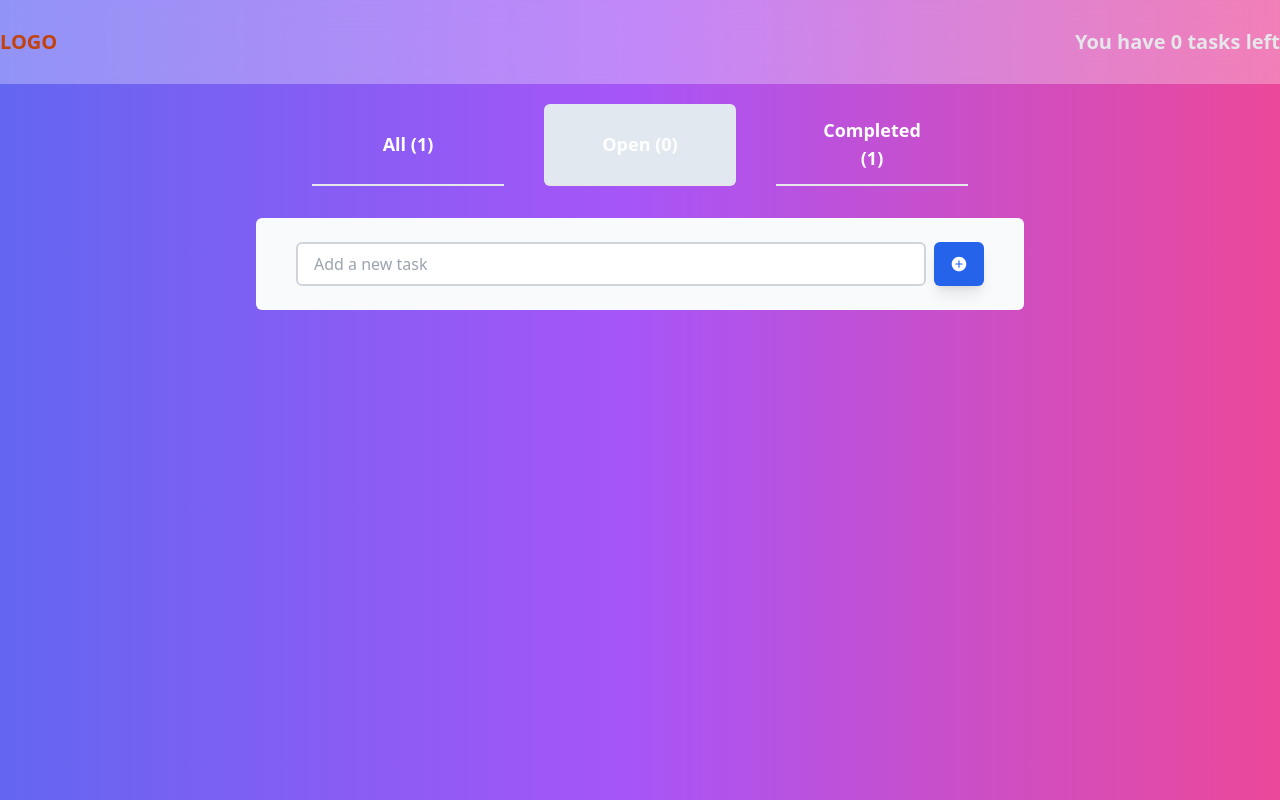
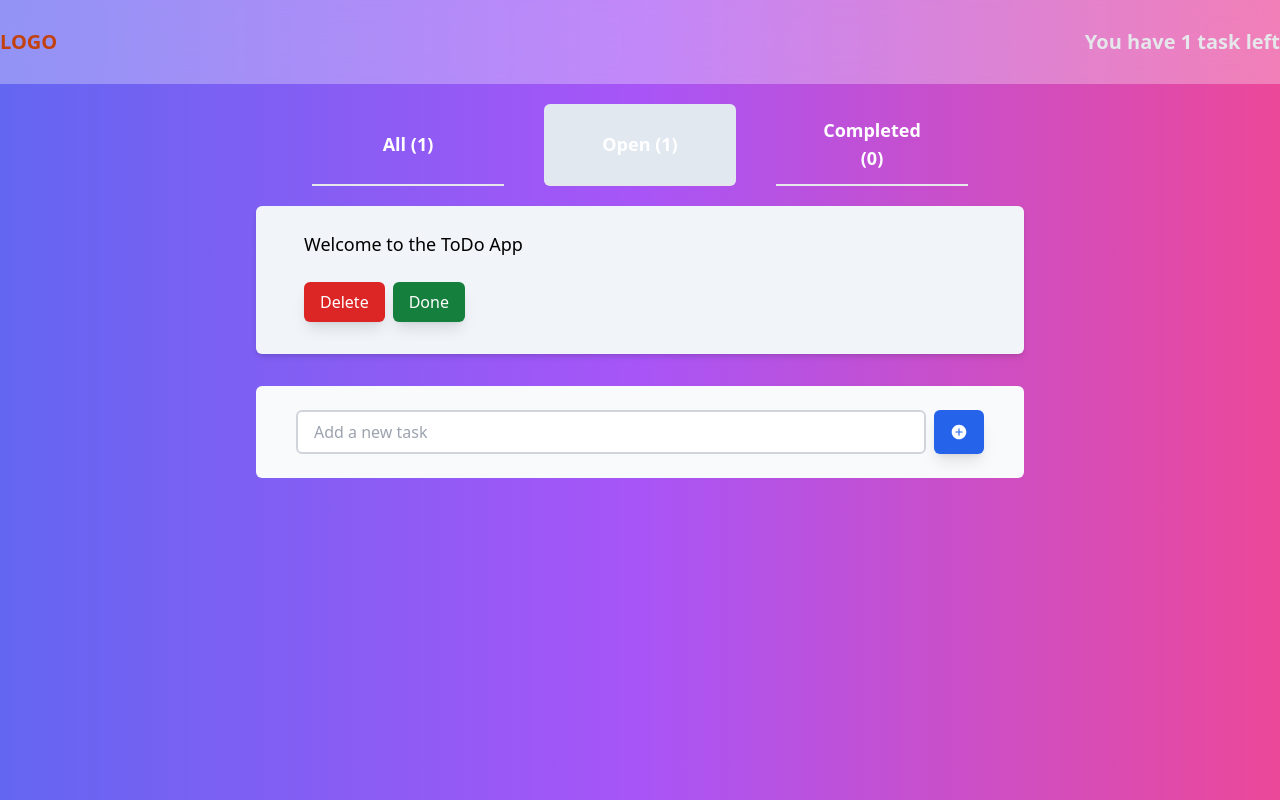
Before and after one commit to jas-singhh/react-to-do-list, a React (Vite) app: page / in a window 1280 px wide. Built offline with nearby package versions, Linux system fonts and the light colour scheme.

Commit message:
add done functionality

```diff
--- a/src/App.jsx
+++ b/src/App.jsx
@@ -6,11 +6,10 @@ import { useState } from "react";
 
 function App() {
   const [tasks, setTasks] = useState([
-    { task: "Welcome to the ToDo App", completed: true },
+    { task: "Welcome to the ToDo App", completed: false },
   ]);
 
   const [selectedTab, setSelectedTab] = useState("Open");
-  console.log("tab", selectedTab);
 
   function handleAddTask(task) {
     if (task === "") return;
@@ -20,11 +19,20 @@ function App() {
     setTasks(taskObj);
   }
 
+  function handleCompleteTask(index) {
+    const newList = [...tasks];
+
+    newList[index].completed = true;
+
+    setTasks(newList);
+  }
+
   function handleDeleteTask(index) {
-    // remove the task at the given index from the tasks array
-    const taskObj = tasks.filter((task, taskIndex) => taskIndex !== index);
+    const newList = [...tasks];
 
-    setTasks(taskObj);
+    newList.splice(index, 1);
+
+    setTasks(newList);
   }
 
   return (
@@ -38,6 +46,7 @@ function App() {
         />
         <ToDoList
           handleDeleteTask={handleDeleteTask}
+          handleCompleteTask={handleCompleteTask}
           selectedTab={selectedTab}
           tasks={tasks}
         />
--- a/src/components/TodoCard.jsx
+++ b/src/components/TodoCard.jsx
@@ -1,9 +1,7 @@
 import React from "react";
 
 function TodoCard(props) {
-  const { taskIndex, task, handleDeleteTask } = props;
-
-  console.log("task index: " + taskIndex + "\ntask: ", task);
+  const { taskIndex, task, handleDeleteTask, handleCompleteTask } = props;
 
   return (
     <>
@@ -13,12 +11,17 @@ function TodoCard(props) {
         <div className="flex gap-2 my-4 justify-start">
           <button
             className="bg-red-600 text-white transition-colors duration-300 ease-in-out shadow-lg
-          hover:shadow-sm hover:bg-red-700 px-4 py-2 rounded-md text-md"
+          hover:shadow-sm hover:bg-red-700 px-4 py-2 rounded-md text-md "
             onClick={() => handleDeleteTask(taskIndex)}
           >
             Delete
           </button>
-          <button className="bg-green-700 text-white transition-colors duration-300 ease-in-out shadow-lg hover:shadow-sm hover:bg-green-800 px-4 py-2 rounded-md text-md">
+          <button
+            className="bg-green-700 text-white transition-colors duration-300 ease-in-out shadow-lg
+          hover:shadow-sm hover:bg-green-800 px-4 py-2 rounded-md text-md disabled:bg-slate-200 disabled:text-slate-400 disabled:cursor-not-allowed"
+            onClick={() => handleCompleteTask(taskIndex)}
+            disabled={task.completed}
+          >
             Done
           </button>
         </div>
--- a/src/components/TodoList.jsx
+++ b/src/components/TodoList.jsx
@@ -2,24 +2,24 @@ import React from "react";
 import TodoCard from "./TodoCard";
 
 function TodoList(props) {
-  const { tasks, selectedTab, handleDeleteTask } = props;
+  const { tasks, selectedTab, handleDeleteTask, handleCompleteTask } = props;
 
-  const filteredList = tasks.filter(
-    (task) =>
-      selectedTab === "All" ||
-      (selectedTab === "Open" && !task.completed) ||
-      (selectedTab === "Completed" && task.completed)
-  );
+  const filterTodosList =
+    selectedTab === "All"
+      ? tasks
+      : selectedTab === "Completed"
+      ? tasks.filter((val) => val.completed)
+      : tasks.filter((val) => !val.completed);
 
   return (
     <>
-      {filteredList.map((task, taskIndex) => {
+      {filterTodosList.map((task, taskIndex) => {
         return (
           <TodoCard
             key={taskIndex}
-            taskIndex={taskIndex}
+            taskIndex={tasks.findIndex((val) => val.task === task.task)}
+            {...props}
             task={task}
-            handleDeleteTask={handleDeleteTask}
           />
         );
       })}
```
